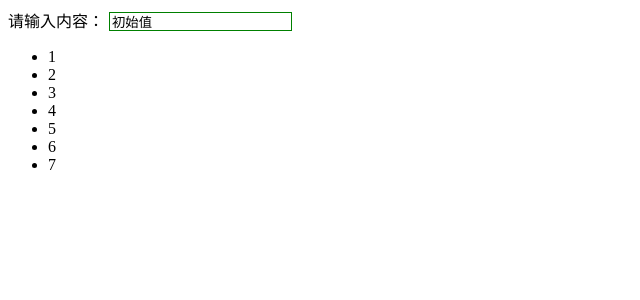
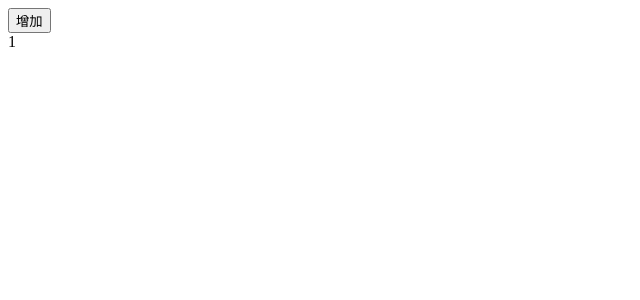
Before and after one commit to geekh5web/react-ready, a React (Create React App) app: page / in a window 1280 px wide. Shown: the top 300 px of the page, without its empty margins (0-640 px from the left). Built offline with nearby package versions, Linux system fonts and the light colour scheme.

Commit message:
2-2 props/state/render

```diff
--- a/src/App.js
+++ b/src/App.js
@@ -1,5 +1,5 @@
 import React, { Component, Fragment } from 'react'
-import TodoList from './TodoList'
+import Counter from './Counter'
 
 class App extends Component{
 /*   constructor(props){
@@ -8,7 +8,7 @@ class App extends Component{
   render(){
     return(
       <Fragment>
-        <TodoList></TodoList>
+        <Counter></Counter>
       </Fragment>
     )
   }
--- /dev/null
+++ b/src/Counter.js
@@ -0,0 +1,31 @@
+import React, { Component, Fragment } from 'react';
+import CounterItem from './CounterItem'
+class Counter extends Component{
+    constructor(props){
+        super(props);
+        this.handleBtnClick=this.handleBtnClick.bind(this)
+        this.state={
+            counter:1,
+        }
+    }
+    handleBtnClick(){
+        const newCounter=this.state.counter+1;
+        this.setState({
+            counter:newCounter,
+        })
+    }
+    render(){
+        console.log('render');
+        //当组件初次创建的时候，render函数会被执行一次
+        //当state数据发生变化的时候，render函数会被重新执行
+        //当props数据发生变更的时候，render函数会被重新执行
+        return(
+            <Fragment>
+                <button onClick={this.handleBtnClick}>增加</button>
+                <CounterItem number={this.state.counter}></CounterItem>
+                {/* <div>{this.state.counter}</div> */}
+            </Fragment>
+        )
+    }
+}
+export default Counter;
--- /dev/null
+++ b/src/CounterItem.js
@@ -0,0 +1,12 @@
+import React, { Component, Fragment } from "react"
+class CounterItem extends Component{
+    render(){
+        console.log("childRender")
+        return(
+            <Fragment>
+                <div>{this.props.number}</div>
+            </Fragment>
+        )
+    }
+}
+export default CounterItem;
```
